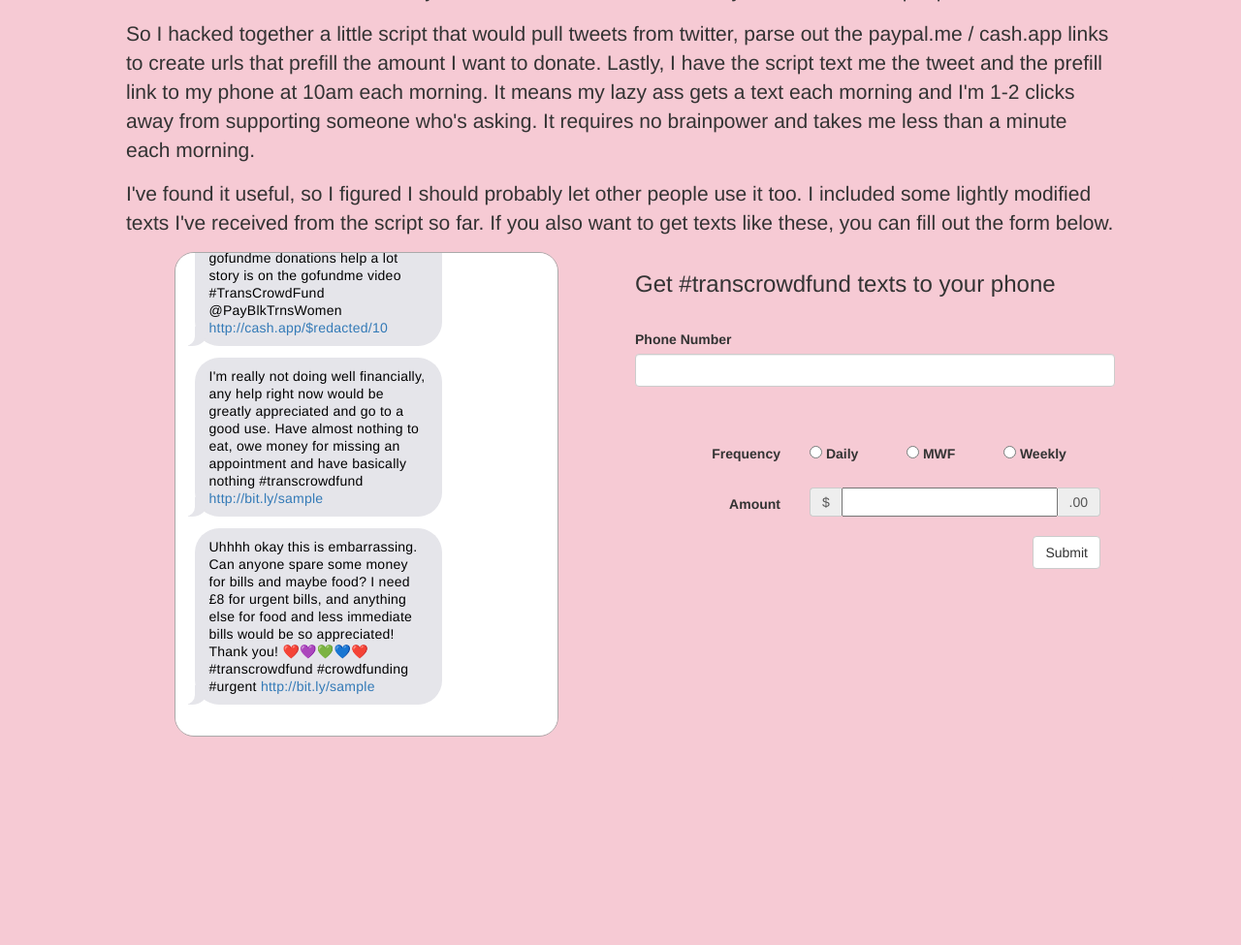
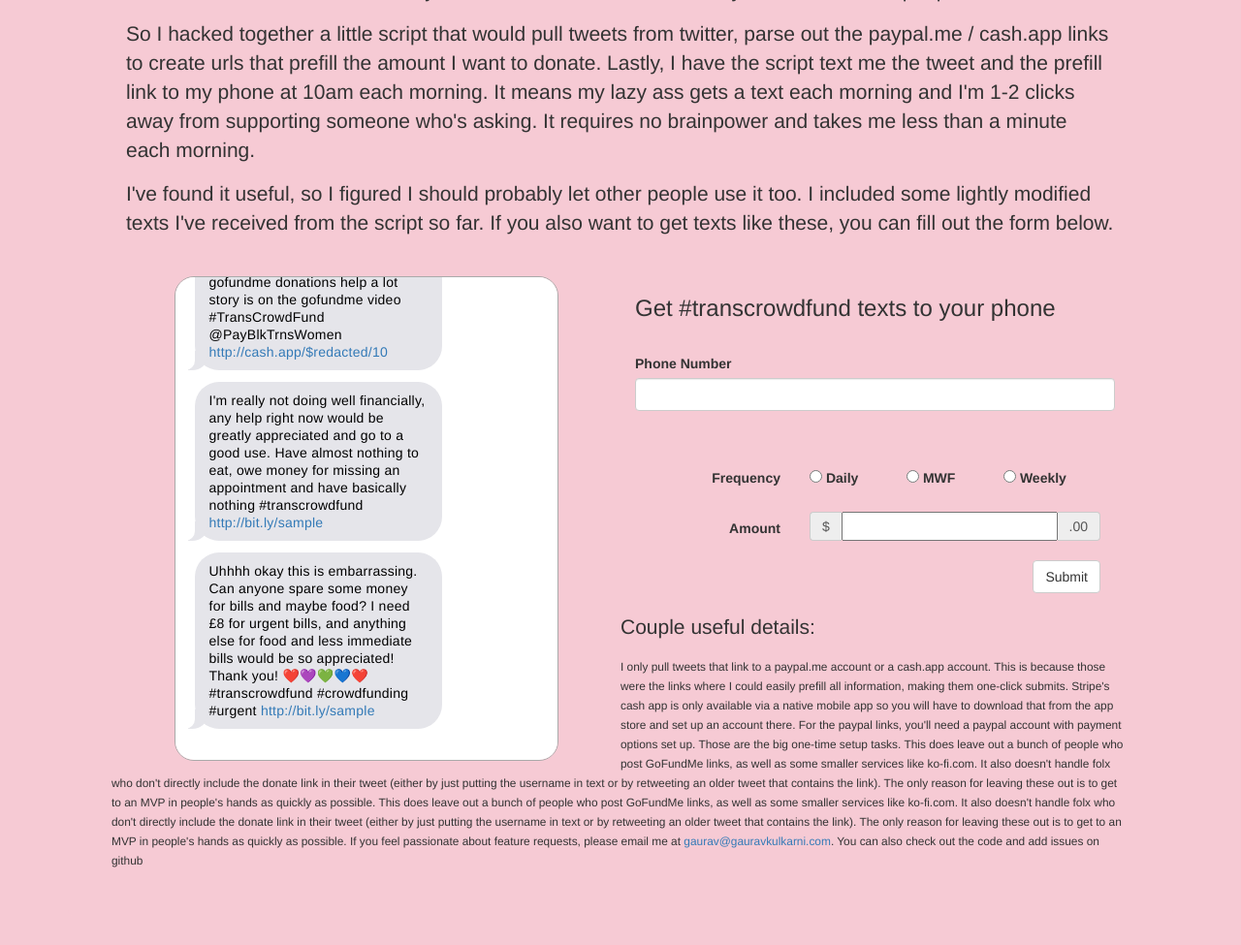
Before and after one commit to gauravmk/supporttranscrowdfund, a Flask app: page / in a window 1280 px wide. Shown: the part 517-1492 px from the top of the page at 97% size. Before the commit the page ends 1277 px from the top, so only its background shows below. Run offline with Flask 2, Linux system fonts and the light colour scheme; some libraries are stand-ins or nearby versions.

Commit message:
more notes

```diff
--- a/templates/index.html
+++ b/templates/index.html
@@ -141,7 +141,7 @@
     <p>I came across <a href="https://www.vox.com/identities/2019/6/22/18700875/lgbtq-good-ally">this piece</a> on Vox about effective allyship where I found the above quote. Paying people over the internet is the most convenient thing ever, and clearly very useful for those individuals. But despite the excessive convenience, I naturally had to make it even easier for myself to ensure I kept up the habit.</p>
     <p>So I hacked together a little script that would pull tweets from twitter, parse out the paypal.me / cash.app links to create urls that prefill the amount I want to donate. Lastly, I have the script text me the tweet and the prefill link to my phone at 10am each morning. It means my lazy ass gets a text each morning and I'm 1-2 clicks away from supporting someone who's asking. It requires no brainpower and takes me less than a minute each morning.</p>
     <p>I've found it useful, so I figured I should probably let other people use it too. I included some lightly modified texts I've received from the script so far. If you also want to get texts like these, you can fill out the form below.</p>
-    <div class="row">
+    <div style="margin-top: 40px;" class="row">
       <div class="col-md-6">
         <div id="chat-thread" class="chat-thread frame">
           <p class="from-them">#TransCrowdfund #Pride hey im a trans lesbian who finally got a job again after 4 months. i havent started yet and i wont be able afford rent. i need $75 by the 26th in order to not get kicked out. please help by rting or donating. thank you <a>http://bit.ly/sample</a></p>
@@ -180,6 +180,19 @@
         </form>
       </div>
     </div>
+    <p>Couple useful details:</p>
+    <small>
+      I only pull tweets that link to a paypal.me account or a cash.app account. This is because those were the links where I could easily prefill all information, making them one-click submits. Stripe's cash app is only available via a native mobile app so you will have to download that from the app store and set up an account there. For the paypal links, you'll need a paypal account with payment options set up. Those are the big one-time setup tasks.
+    </small>
+    <small>
+      This does leave out a bunch of people who post GoFundMe links, as well as some smaller services like ko-fi.com. It also doesn't handle folx who don't directly include the donate link in their tweet (either by just putting the username in text or by retweeting an older tweet that contains the link). The only reason for leaving these out is to get to an MVP in people's hands as quickly as possible.
+    </small>
+    <small>
+      This does leave out a bunch of people who post GoFundMe links, as well as some smaller services like ko-fi.com. It also doesn't handle folx who don't directly include the donate link in their tweet (either by just putting the username in text or by retweeting an older tweet that contains the link). The only reason for leaving these out is to get to an MVP in people's hands as quickly as possible.
+    </small>
+    <small>
+      If you feel passionate about feature requests, please email me at <a href="mailto:gaurav@gauravkulkarni.com">gaurav@gauravkulkarni.com</a>. You can also check out the code and add issues on github
+    </small>
   </div>
 </div>
 {% endblock %}
```
Also changed, not shown: 2 other files.
